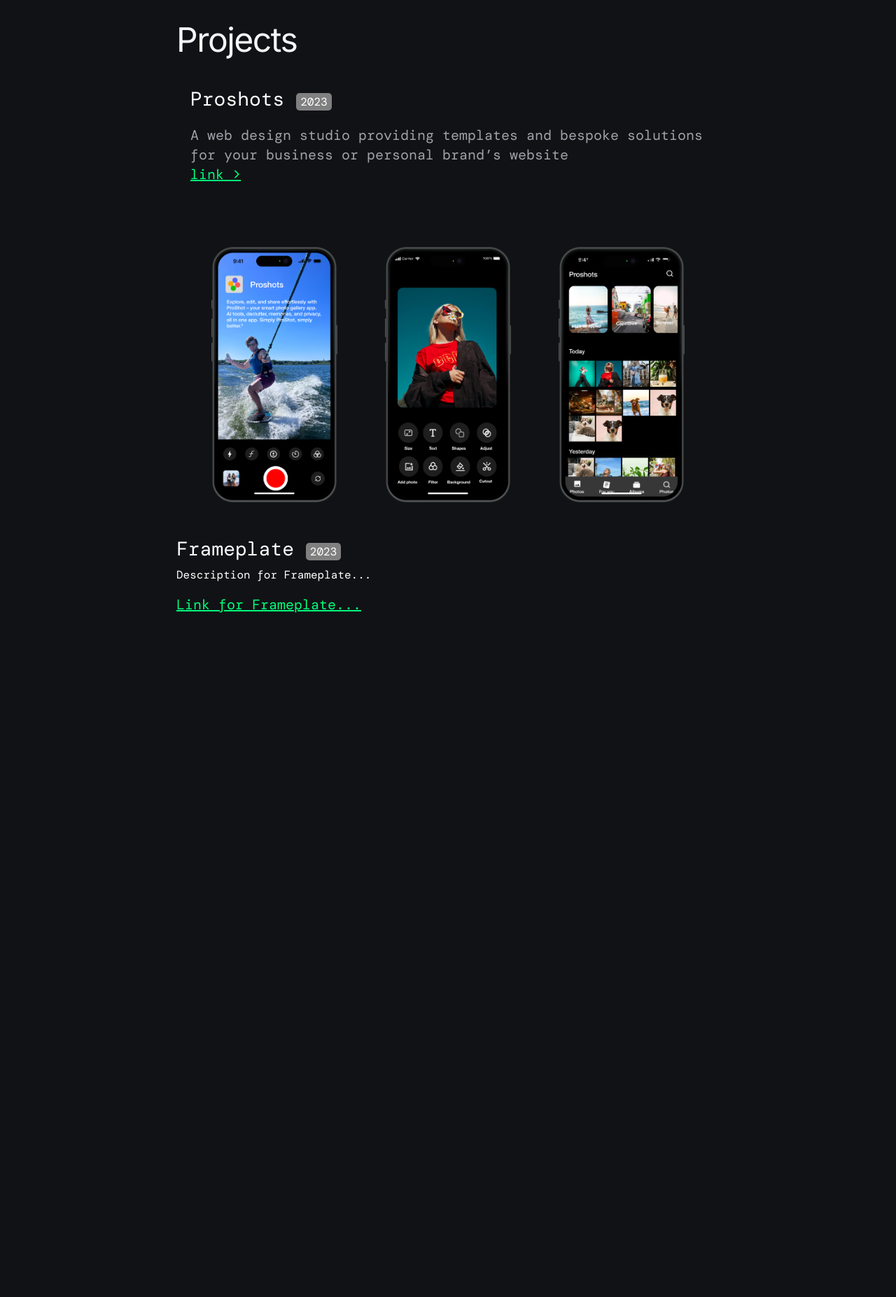
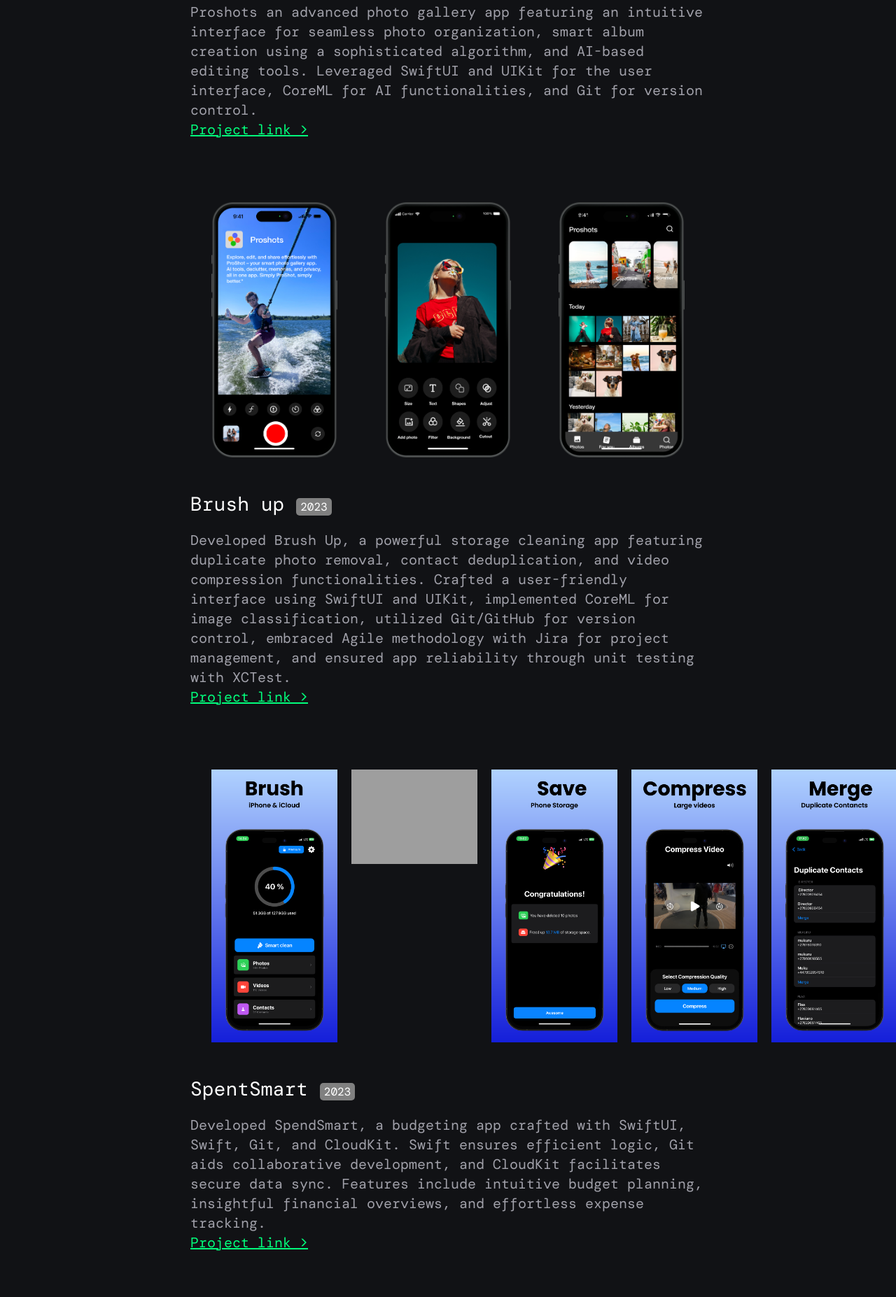
Before and after one commit to victorkabike-ios/victorkabike-ios.github.io, a plain HTML site: page index.html in a window 1280 px wide. Shown: the part 946-2800 px from the top of the page at 70% size. Before the commit the page ends 1844 px from the top, so only its background shows below. Drawn offline with nearby package versions, Linux system fonts and the light colour scheme; grey boxes are pictures that could not be loaded; a web font is replaced by a local one.

Commit message:
Add files via upload

```diff
--- a/index.html
+++ b/index.html
@@ -20,7 +20,7 @@
     </div>
     <div class="status">
         <i class="fas fa-map-marker-alt"></i>
-        <span>London, UK</span>
+        <span>Capetown, SA</span>
         <i class="fas fa-circle last-icon"></i>
         <span>Available for work</span>
     </div>
@@ -28,21 +28,21 @@
 
 
     <div class="nav">
-        <a href="#"><i class="fa-regular fa-folder"></i> Projects</a>
-        <a href="#"><i class="fa-brands fa-medium"></i> Blog NEW</a>
-        <a href="#"><i class="fa-solid fa-bolt"></i> Now</a>
+        <a href="#projects"><i class="fa-regular fa-folder"></i> Projects</a>
+        <!-- <a href="#"><i class="fa-brands fa-medium"></i> Blog NEW</a> -->
+        <!-- <a href="#"><i class="fa-solid fa-bolt"></i> Now</a> -->
         <a href="#"><i class="fa-regular fa-lightbulb"></i></i> Skills</a>
         <a href="#"><i class="fa-regular fa-file-lines"></i> Resume</a>
         <a href="#"><i class="fa-regular fa-address-card"></i> Contact</a>
     </div>
 
 
-    <div class="projects">
+    <div id=" projects" class="projects">
         <h2 class="title">Projects</h2>
         <div class="project">
             <h3>Proshots <span class="date">2023</span></h3>
-            <p>A web design studio providing templates and bespoke solutions for your business or personal brand’s website</p>
-            <a href="#">link ></a>
+            <p>Proshots an advanced photo gallery app featuring an intuitive interface for seamless photo organization, smart album creation using a sophisticated algorithm, and AI-based editing tools. Leveraged SwiftUI and UIKit for the user interface, CoreML for AI functionalities, and Git for version control.</p>
+            <a href="https://github.com/victorkabike-ios/LoopOut"> Project link ></a>
             <div class="screenshots">
                 <div class="screenshot">
                     <img src="\images\project1-screenshot1.png"  alt="Screenshot 1">
@@ -52,6 +52,47 @@
                 </div>
                 <div class="screenshot">
                     <img src="\images\project1-screenshot3.png"  alt="Screenshot 3">
+                </div>
+            </div>
+        </div>
+        <div class="project">
+            <h3>Brush up <span class="date">2023</span></h3>
+            <p>Developed Brush Up, a powerful storage cleaning app featuring duplicate photo removal, contact deduplication, and video compression functionalities. Crafted a user-friendly interface using SwiftUI and UIKit, implemented CoreML for image classification, utilized Git/GitHub for version control, embraced Agile methodology with Jira for project management, and ensured app reliability through unit testing with XCTest.</p>
+            <a href="https://github.com/victorkabike-ios/BrushupCleaner">Project link ></a>
+            <div class="screenshots">
+                <div class="screenshot">
+                    <img src="\images\project2-screenshot1.png"  alt="Screenshot 1">
+                </div>
+                <div class="screenshot">
+                    <img src="\images\project2-screenshot2.png"  alt="Screenshot 2">
+                </div>
+                <div class="screenshot">
+                    <img src="\images\project2-screenshot3.png"  alt="Screenshot 3">
+                </div>
+                <div class="screenshot">
+                    <img src="\images\project2-screenshot4.png"  alt="Screenshot 3">
+                </div>
+                <div class="screenshot">
+                    <img src="\images\project2-screenshot5.png"  alt="Screenshot 3">
+                </div>
+            </div>
+        </div>
+        <div class="project">
+            <h3>SpentSmart <span class="date">2023</span></h3>
+            <p>Developed SpendSmart, a budgeting app crafted with SwiftUI, Swift, Git, and CloudKit. Swift ensures efficient logic, Git aids collaborative development, and CloudKit facilitates secure data sync. Features include intuitive budget planning, insightful financial overviews, and effortless expense tracking.</p>
+            <a href="https://github.com/victorkabike-ios/OnePremium">Project link ></a>
+            <div class="screenshots">
+                <div class="screenshot">
+                    <img src="\images\project3-screenshot1.png"  alt="Screenshot 1">
+                </div>
+                <div class="screenshot">
+                    <img src="\images\project3-screenshot2.png"  alt="Screenshot 2">
+                </div>
+                <div class="screenshot">
+                    <img src="\images\project3-screenshot3.png"  alt="Screenshot 3">
+                </div>
+                <div class="screenshot">
+                    <img src="\images\project3-screenshot4.png"  alt="Screenshot 3">
                 </div>
             </div>
         </div>
--- a/style.css
+++ b/style.css
@@ -149,6 +149,6 @@
     width: 180px; /* Adjust this to change the width of the image */
     height: auto; /* This will maintain the aspect ratio of the image */
 }
-.screenshots:hover {
+/* .screenshots:hover {
     background-color:rgb(255, 255, 255, 0.05); /* Change this to the desired gray color */
-}
+} */
```
Also changed, not shown: images/project2-screenshot1.png (added), images/project2-screenshot3.png (added), images/project2-screenshot4.png (added), images/project2-screenshot5.png (added), 2 other files.
